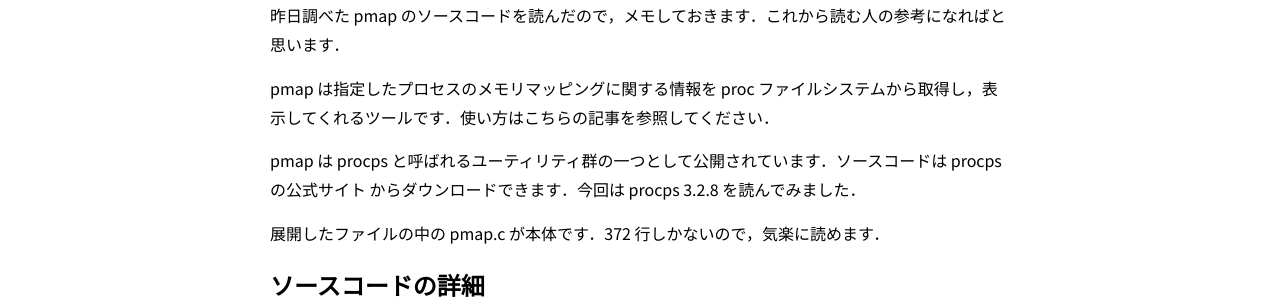
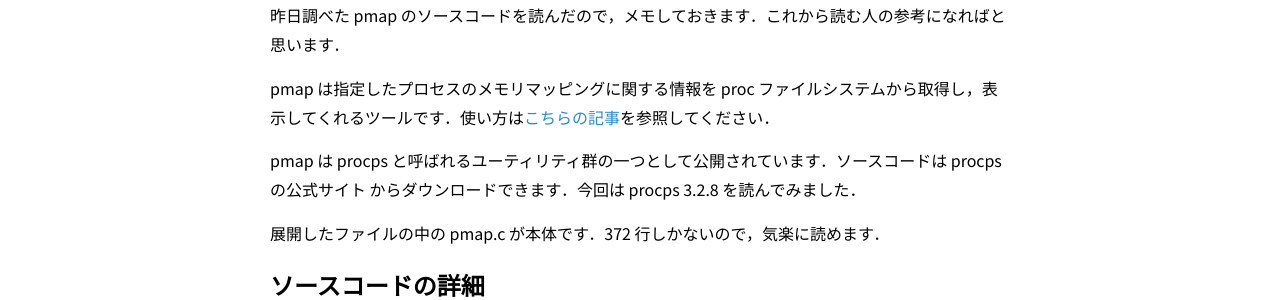
Before and after one commit to nhiroki/nhiroki.github.io, a Jekyll site: the page built from _posts/2013-12-05-pmap-reading.md, in a window 1280 px wide and 900 px high. Shown: the part 192-492 px from the top of the window. Built offline with Jekyll 4.4.1, drawn with Linux system fonts in a browser that asks for light colours; comment, search, counter and statistics services are not loaded; some of the changed lines change nothing that is shown.

Commit message:
Fix the link

```diff
--- a/_posts/2013-12-05-pmap-reading.md
+++ b/_posts/2013-12-05-pmap-reading.md
@@ -7,7 +7,7 @@
 
 昨日調べた pmap のソースコードを読んだので，メモしておきます．これから読む人の参考になればと思います．
 
-pmap は指定したプロセスのメモリマッピングに関する情報を proc ファイルシステムから取得し，表示してくれるツールです．使い方はこちらの記事を参照してください．
+pmap は指定したプロセスのメモリマッピングに関する情報を proc ファイルシステムから取得し，表示してくれるツールです．使い方は[こちらの記事](/2013/12/03/pmap)を参照してください．
 
 pmap は procps と呼ばれるユーティリティ群の一つとして公開されています．ソースコードは procps の公式サイト からダウンロードできます．今回は procps 3.2.8 を読んでみました．
 
```
